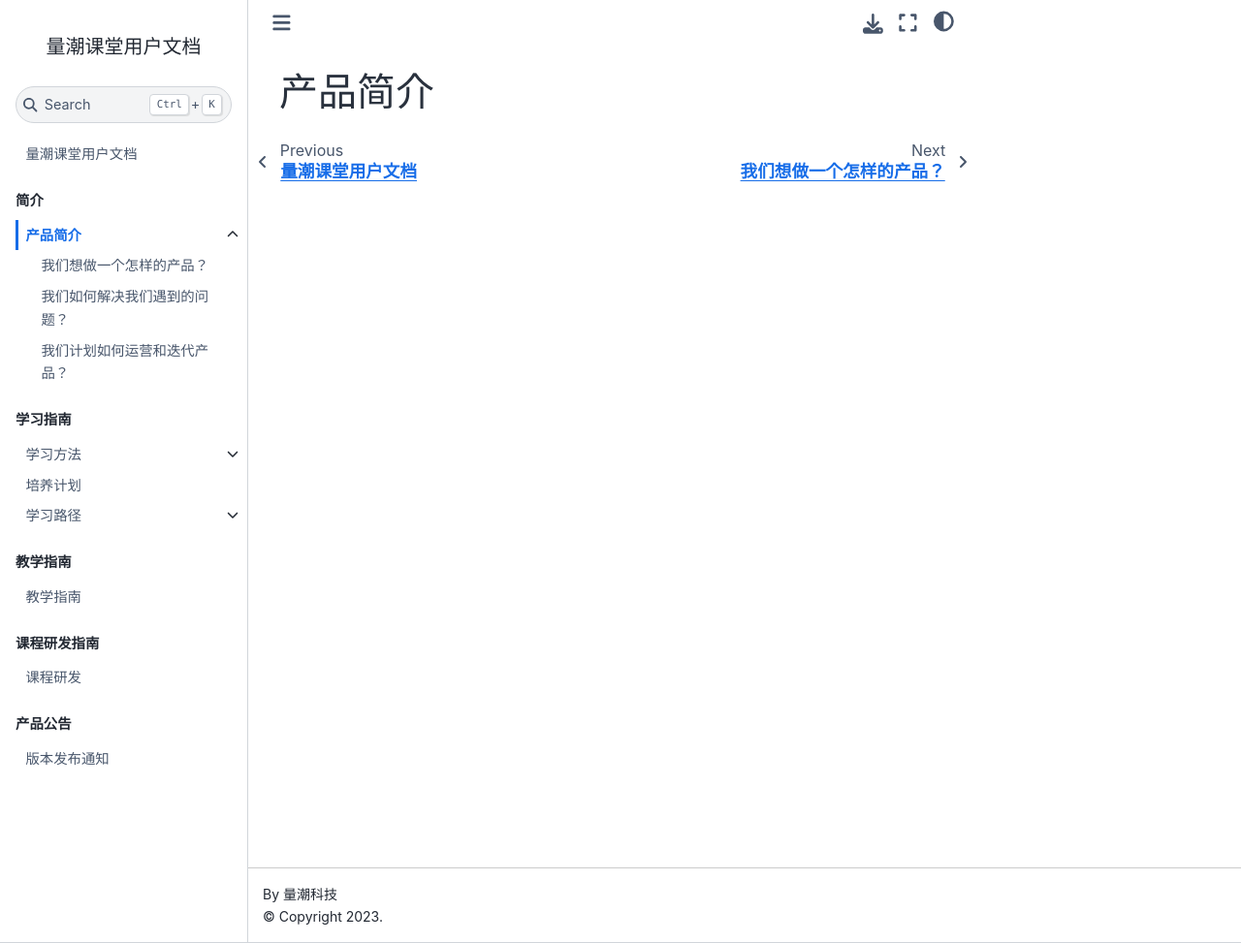
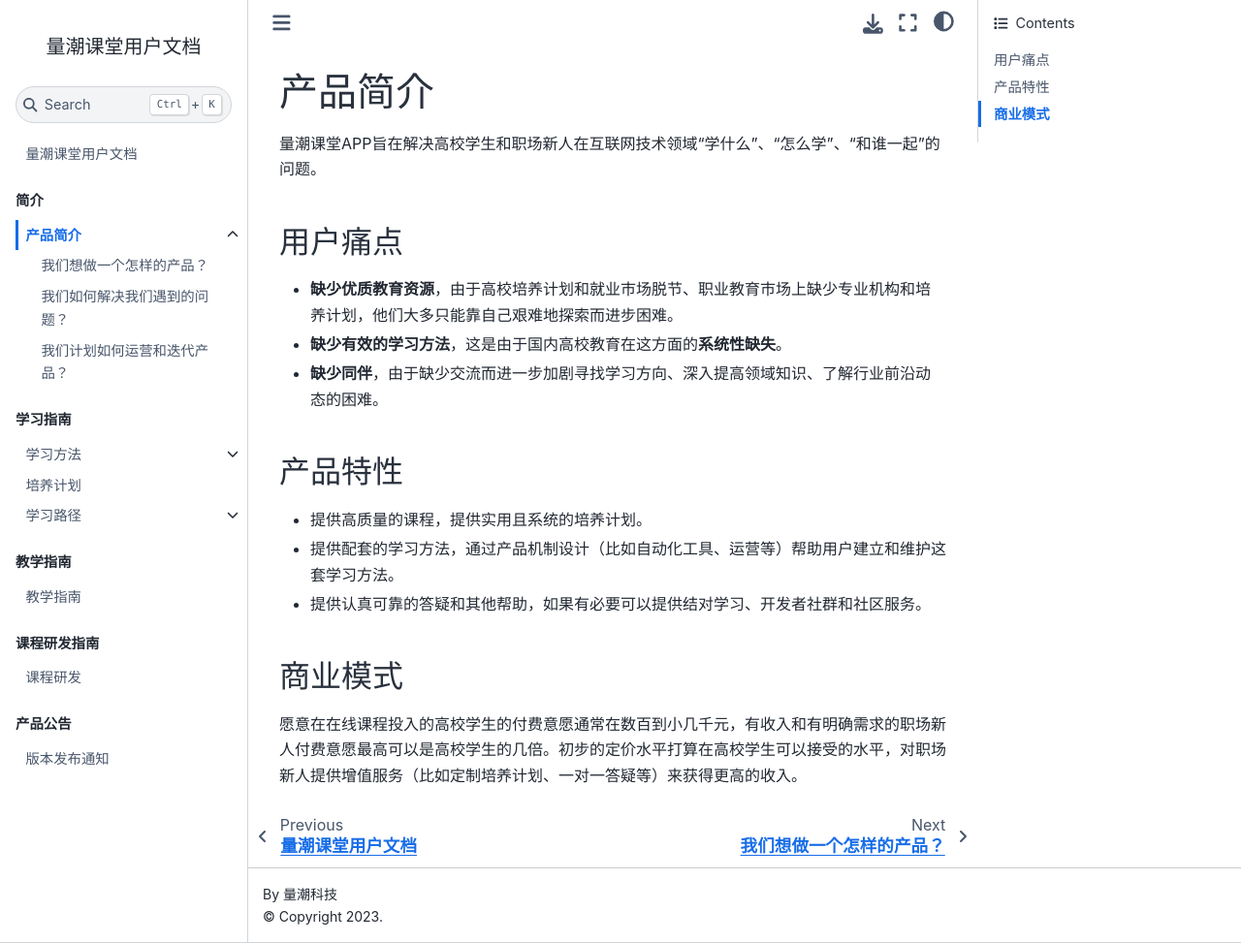
Before and after one commit to quanttide/qtclass-docs, a Jupyter Book: the page built from intro/README.md, in a window 1280 px wide and 973 px high. Shown: the whole window at 97% size. Built offline with Jupyter Book 1.0.4 settings and Sphinx 7.4.7 and the Sphinx Book theme 1.1.4, drawn with Linux system fonts in a browser that asks for light colours.

Commit message:
feat: 增加产品简介

```diff
--- a/intro/README.md
+++ b/intro/README.md
@@ -1 +1,19 @@
 # 产品简介
+
+量潮课堂APP旨在解决高校学生和职场新人在互联网技术领域“学什么”、“怎么学”、“和谁一起”的问题。
+
+## 用户痛点
+
+- **缺少优质教育资源**，由于高校培养计划和就业市场脱节、职业教育市场上缺少专业机构和培养计划，他们大多只能靠自己艰难地探索而进步困难。
+- **缺少有效的学习方法**，这是由于国内高校教育在这方面的**系统性缺失**。
+- **缺少同伴**，由于缺少交流而进一步加剧寻找学习方向、深入提高领域知识、了解行业前沿动态的困难。
+
+## 产品特性
+
+- 提供高质量的课程，提供实用且系统的培养计划。
+- 提供配套的学习方法，通过产品机制设计（比如自动化工具、运营等）帮助用户建立和维护这套学习方法。
+- 提供认真可靠的答疑和其他帮助，如果有必要可以提供结对学习、开发者社群和社区服务。
+
+## 商业模式
+
+愿意在在线课程投入的高校学生的付费意愿通常在数百到小几千元，有收入和有明确需求的职场新人付费意愿最高可以是高校学生的几倍。初步的定价水平打算在高校学生可以接受的水平，对职场新人提供增值服务（比如定制培养计划、一对一答疑等）来获得更高的收入。
```
